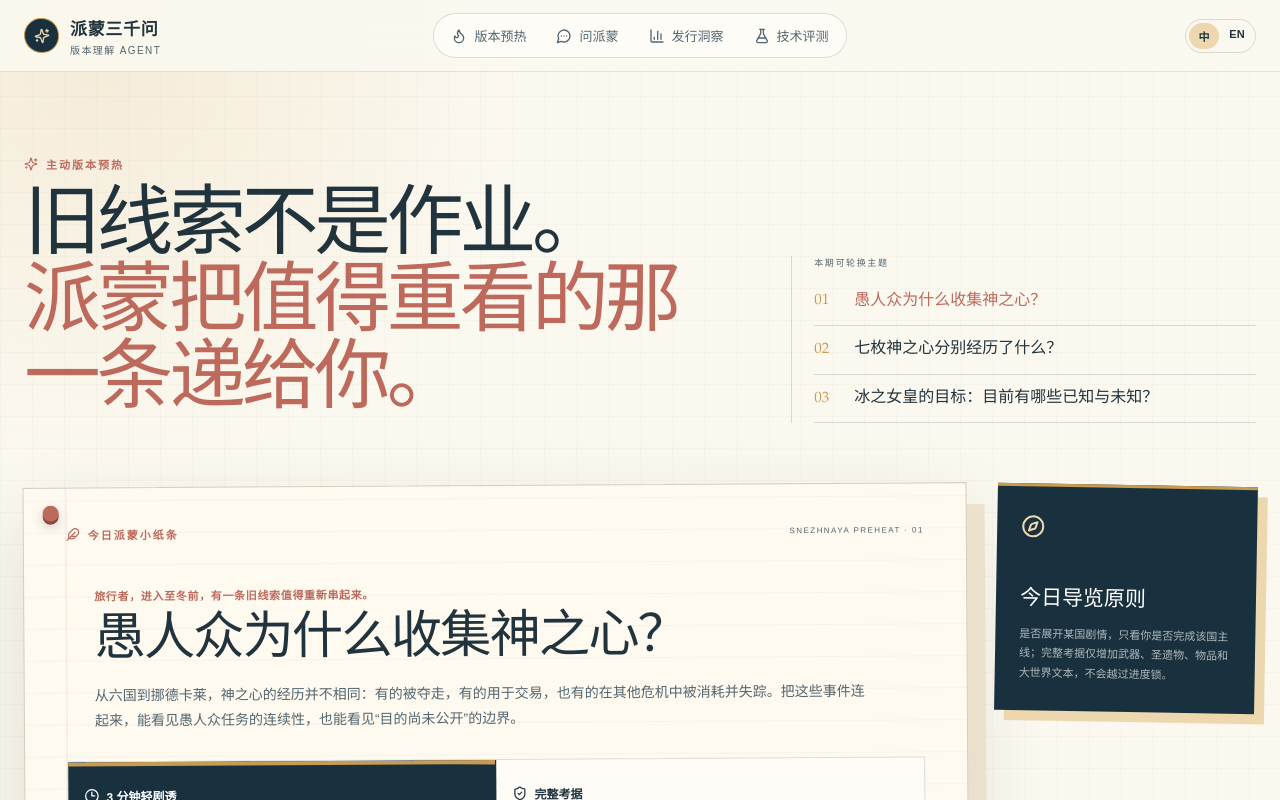
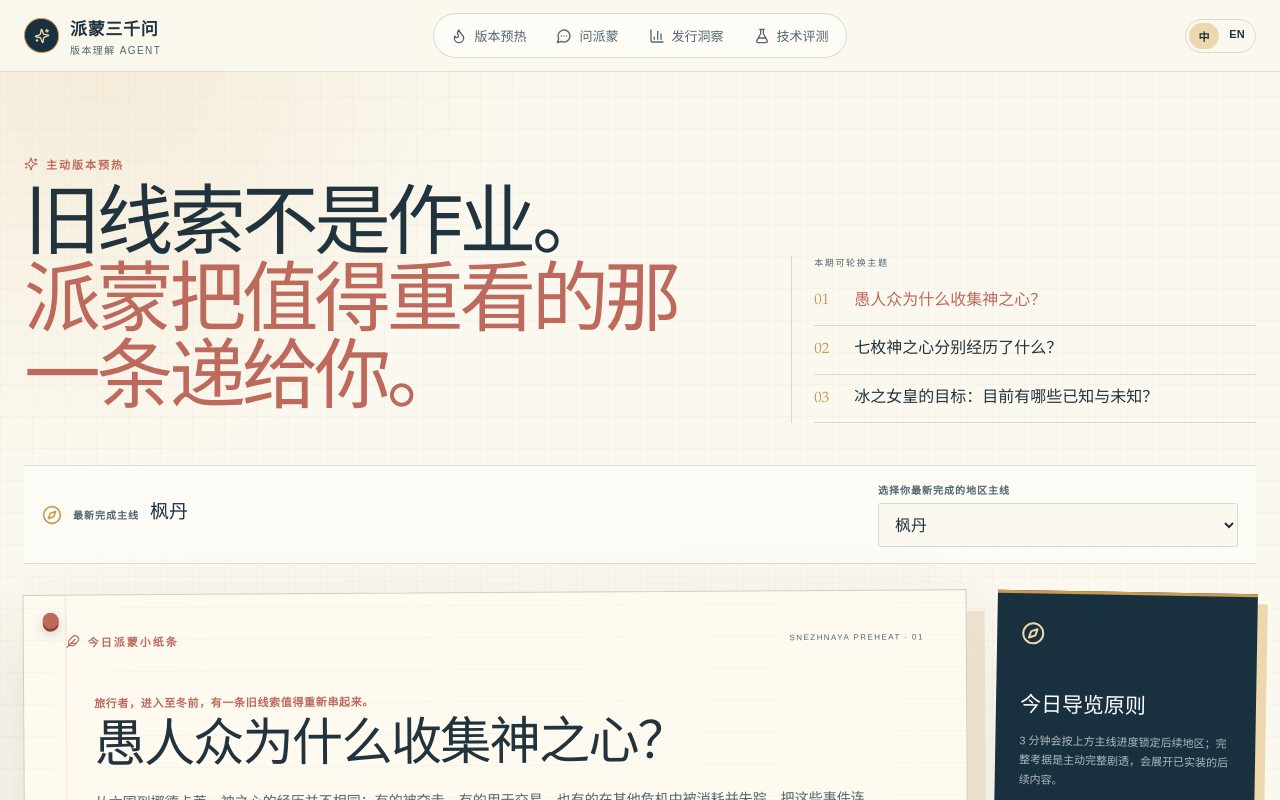
Before and after one commit to 6chHenry/paimon-asks-everything, a Next.js app: page / in a window 1280 px wide. Shown: the top 800 px of the page. Built offline with nearby package versions, Linux system fonts and the light colour scheme.

Commit message:
Refine preheat spoiler modes

```diff
--- a/app/globals.css
+++ b/app/globals.css
@@ -194,6 +194,21 @@ main { flex: 1; }
 .topic-rail button small { color: var(--gold); font: 15px var(--display); }
 .topic-rail button strong { font: 500 16px/1.35 var(--display); }
 .topic-rail button.active strong { color: var(--coral); }
+.home-progress-card {
+  width: min(1240px, calc(100% - 48px)); margin: 8px auto 0; padding: 16px 18px;
+  display: grid; grid-template-columns: minmax(0, 1fr) minmax(260px, 360px); gap: 18px; align-items: center;
+  border-top: 1px solid var(--line); border-bottom: 1px solid var(--line);
+  background: rgba(255,255,255,.42);
+}
+.home-progress-card > div { display: flex; align-items: center; gap: 11px; min-width: 0; }
+.home-progress-card svg { color: var(--gold); flex: 0 0 auto; }
+.home-progress-card span { color: var(--ink-soft); font-size: 10px; font-weight: 800; letter-spacing: .1em; text-transform: uppercase; }
+.home-progress-card strong { font: 500 19px/1.2 var(--display); white-space: nowrap; }
+.home-progress-card label { display: flex; flex-direction: column; gap: 6px; }
+.home-progress-card select {
+  width: 100%; min-height: 44px; padding: 0 12px; border: 1px solid var(--line);
+  border-radius: 3px; background: var(--paper-light); color: var(--ink);
+}
 .note-stage {
   width: min(1240px, calc(100% - 48px)); margin: 28px auto 0;
   display: grid; grid-template-columns: minmax(0, 1fr) 260px; gap: 28px; align-items: start;
@@ -697,6 +712,7 @@ main { flex: 1; }
   .evidence-drawer { grid-template-columns: 1fr; }
   .preheat-home-hero { grid-template-columns: 1fr; gap: 30px; }
   .topic-rail { border-left: 0; border-top: 1px solid var(--line); padding: 18px 0 0; }
+  .home-progress-card { grid-template-columns: 1fr; }
   .note-stage { grid-template-columns: 1fr; }
   .note-margin { transform: none; }
   .preheat-masthead { grid-template-columns: 1fr; }
@@ -742,9 +758,12 @@ main { flex: 1; }
   .eval-list article { grid-template-columns: 35px 1fr; }
   .eval-action { grid-column: 2; flex-direction: row; align-items: center; }
   .method-panel { grid-template-columns: 1fr; }
-  .preheat-home-hero, .note-stage, .traveler-settings { width: calc(100% - 28px); }
+  .preheat-home-hero, .home-progress-card, .note-stage, .traveler-settings { width: calc(100% - 28px); }
   .preheat-home-hero { padding-top: 55px; }
   .preheat-home-heading h2 { font-size: 43px; }
+  .home-progress-card { padding: 14px; }
+  .home-progress-card > div { align-items: flex-start; flex-direction: column; gap: 5px; }
+  .home-progress-card strong { white-space: normal; }
   .preheat-note { padding: 30px 20px 25px; transform: none; background: repeating-linear-gradient(0deg, transparent 0 31px, rgba(33,52,62,.055) 32px), #fffaf0; }
   .note-copy { padding: 35px 0 24px; }
   .note-copy h1 { font-size: 36px; }
--- a/app/page.tsx
+++ b/app/page.tsx
@@ -88,6 +88,38 @@ export default function HomePage() {
         </div>
       </section>
 
+      <section className="home-progress-card reveal delay-2">
+        <div>
+          <Compass size={20} />
+          <span>{t(language, "最新完成主线", "Latest completed main quest")}</span>
+          <strong>{labels.progress[preferences.progress][language]}</strong>
+        </div>
+        <label>
+          <span>
+            {t(
+              language,
+              "选择你最新完成的地区主线",
+              "Choose the latest region main quest you completed",
+            )}
+          </span>
+          <select
+            value={preferences.progress}
+            onChange={(event) =>
+              setPreferences((current) => ({
+                ...current,
+                progress: event.target.value as Progress,
+              }))
+            }
+          >
+            {progressItems.map((item) => (
+              <option key={item.value} value={item.value}>
+                {item.label}
+              </option>
+            ))}
+          </select>
+        </label>
+      </section>
+
       <section className="note-stage reveal delay-2">
         <PreheatNote
           topic={topic}
@@ -106,8 +138,8 @@ export default function HomePage() {
           <p>
             {t(
               language,
-              "是否展开某国剧情，只看你是否完成该国主线；完整考据仅增加武器、圣遗物、物品和大世界文本，不会越过进度锁。",
-              "A nation's story opens only after you finish that nation's main quest. Research adds weapon, artifact, item, and world text, but never bypasses progress locks.",
+              "3 分钟会按上方主线进度锁定后续地区；完整考据是主动完整剧透，会展开已实装的后续内容。",
+              "3 min locks later regions by the progress above. Research is an explicit full-spoiler mode and opens released later content.",
             )}
           </p>
         </aside>
@@ -139,34 +171,6 @@ export default function HomePage() {
               }
               columns={5}
             />
-          </Field>
-          <Field
-            label={t(
-              language,
-              "你最新完成了哪个地区的主线？",
-              "Which region's main quest have you most recently completed?",
-            )}
-            hint={t(
-              language,
-              "后续地区的事件节点将保持锁定",
-              "Later-region event nodes remain locked",
-            )}
-          >
-            <select
-              value={preferences.progress}
-              onChange={(event) =>
-                setPreferences((current) => ({
-                  ...current,
-                  progress: event.target.value as Progress,
-                }))
-              }
-            >
-              {progressItems.map((item) => (
-                <option key={item.value} value={item.value}>
-                  {item.label}
-                </option>
-              ))}
-            </select>
           </Field>
           <Field
             label={t(language, "回答更关注什么？", "What should answers emphasize?")}
--- a/lib/preheat.ts
+++ b/lib/preheat.ts
@@ -56,7 +56,9 @@ function localizedEntry(conceptId: string, language: Language) {
 function entryVisible(
   entry: KnowledgeEntry,
   query: Pick<PreheatQuery, "progress">,
+  options: { allowFutureRegions?: boolean } = {},
 ) {
+  if (options.allowFutureRegions) return true;
   if (entry.minimumProgress === "unknown") return true;
   if (query.progress === "unknown") return false;
   return progressRank[entry.minimumProgress] <= progressRank[query.progress];
@@ -87,11 +89,12 @@ function localizeGraph(
   graph: RelationGraph,
   language: Language,
   query: Pick<PreheatQuery, "progress">,
+  options: { allowFutureRegions?: boolean } = {},
 ) {
   const visibleEdges = graph.edges.filter((edge) =>
     edge.conceptIds.some((conceptId) => {
       const entry = localizedEntry(conceptId, language);
-      return entry ? entryVisible(entry, query) : false;
+      return entry ? entryVisible(entry, query, options) : false;
     }),
   );
   const visibleNodeIds = new Set(
@@ -119,18 +122,19 @@ function localizeTimelineNode(
   node: TimelineNode,
   query: PreheatQuery,
   includeImplications: boolean,
+  options: { allowFutureRegions?: boolean } = {},
 ) {
   const eventEntries = node.eventConceptIds
     .map((id) => localizedEntry(id, query.language))
     .filter((entry): entry is KnowledgeEntry => Boolean(entry));
   const visibleEvents = eventEntries.filter((entry) =>
-    entryVisible(entry, query),
+    entryVisible(entry, query, options),
   );
   const implications = includeImplications
     ? node.implicationConceptIds
         .map((id) => localizedEntry(id, query.language))
         .filter((entry): entry is KnowledgeEntry => Boolean(entry))
-        .filter((entry) => entryVisible(entry, query))
+        .filter((entry) => entryVisible(entry, query, options))
     : [];
   const locked = visibleEvents.length === 0;
   return {
@@ -157,21 +161,13 @@ function buildNarration(
   entries: KnowledgeEntry[],
 ) {
   const visible = entries.slice(0, depth === "guided" ? 8 : 10);
-  const lead =
-    language === "zh-CN"
-      ? depth === "guided"
-        ? "先沿着已经确认的事件走一遍，再把“发生了什么”和“为什么发生”分开。"
-        : "完整考据会把确定事件与文本暗示分层，也不会越过你尚未完成的地区主线。"
-      : depth === "guided"
-        ? "Follow the confirmed events first, then separate what happened from why it happened."
-        : "The research view separates confirmed events from textual implications and never bypasses unfinished regional main quests.";
   return {
-    lead,
+    lead: "",
     points: visible.map((entry) => entry.summary),
     factBoundary:
       language === "zh-CN"
-        ? `当前主题由 ${topic.depthConceptIds[depth].length} 个受控概念编排；没有模型密钥也会返回同一事实结构。`
-        : `This topic is orchestrated from ${topic.depthConceptIds[depth].length} controlled concepts; the fact structure stays deterministic without a model key.`,
+        ? `证据边界：${topic.depthConceptIds[depth].length} 个受控概念；确定事件、文本暗示和社区观点会分开标注。`
+        : `Evidence boundary: ${topic.depthConceptIds[depth].length} controlled concepts; confirmed events, textual implications, and community views are labeled separately.`,
   };
 }
 
@@ -251,13 +247,14 @@ export function isValidPreheatTarget(
 }
 
 export function getPreheatView(query: PreheatQuery) {
+  const allowFutureRegions = query.depth === "research";
   const topic =
     preheatTopics.find((item) => item.id === query.topicId) ??
     preheatTopics.find((item) => item.id === defaultPreheatTopicId)!;
   const entries = topic.depthConceptIds[query.depth]
     .map((conceptId) => localizedEntry(conceptId, query.language))
     .filter((entry): entry is KnowledgeEntry => Boolean(entry))
-    .filter((entry) => entryVisible(entry, query))
+    .filter((entry) => entryVisible(entry, query, { allowFutureRegions }))
     .filter(
       (entry) =>
         query.depth === "research" ||
@@ -267,7 +264,9 @@ export function getPreheatView(query: PreheatQuery) {
     .map((id) => gnosisTimeline.find((node) => node.id === id))
     .filter((node): node is TimelineNode => Boolean(node))
     .map((node) =>
-      localizeTimelineNode(node, query, query.depth === "research"),
+      localizeTimelineNode(node, query, query.depth === "research", {
+        allowFutureRegions,
+      }),
     );
   const graph = relationGraphs.find(
     (item) => item.id === topic.relationGraphId,
@@ -290,17 +289,26 @@ export function getPreheatView(query: PreheatQuery) {
     narration: buildNarration(topic, query.depth, query.language, entries),
     evidence: entries,
     timeline,
-    relationGraph: localizeGraph(graph, query.language, query),
+    relationGraph: localizeGraph(graph, query.language, query, {
+      allowFutureRegions,
+    }),
     availableRelationGraphs: Object.fromEntries(
       [graph.id, ...timeline.map((node) => node.relationGraphId)].map((id) => {
         const target = relationGraphs.find((item) => item.id === id)!;
-        return [id, localizeGraph(target, query.language, query)];
+        return [
+          id,
+          localizeGraph(target, query.language, query, { allowFutureRegions }),
+        ];
       }),
     ),
     contentNotice:
       query.language === "zh-CN"
-        ? "至冬预热题设 · 只使用已实装内容 · 地区剧情按主线完成状态解锁"
-        : "Snezhnaya preheat scenario · Released content only · Regional story unlocks by main-quest completion",
+        ? query.depth === "guided"
+          ? "3 分钟：按首页选择的主线进度锁定后续地区，只放确定事件。"
+          : "完整考据：完整剧透模式，会展开已实装后续地区、文本暗示与争议边界。"
+        : query.depth === "guided"
+          ? "3 min: later regions stay locked by the home-page progress setting; confirmed events only."
+          : "Research: full-spoiler mode with released later regions, textual implications, and disputed boundaries.",
   };
 }
 
```
Also changed, not shown: app/ask/page.tsx (+2 -20 lines), app/preheat/page.tsx (+10 -4 lines), lib/suggested-questions.ts (added, +16 -0 lines), 2 other files (tests, documents, lock files or other folders).
